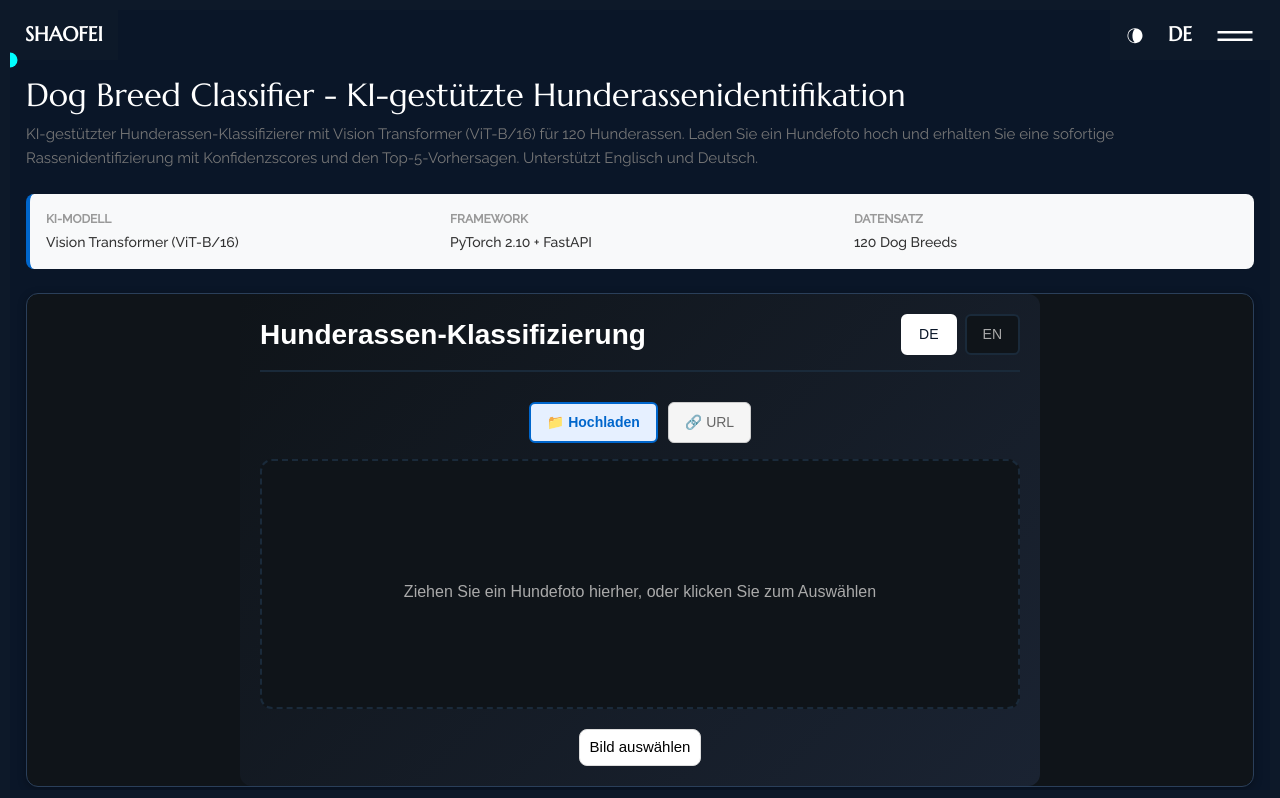
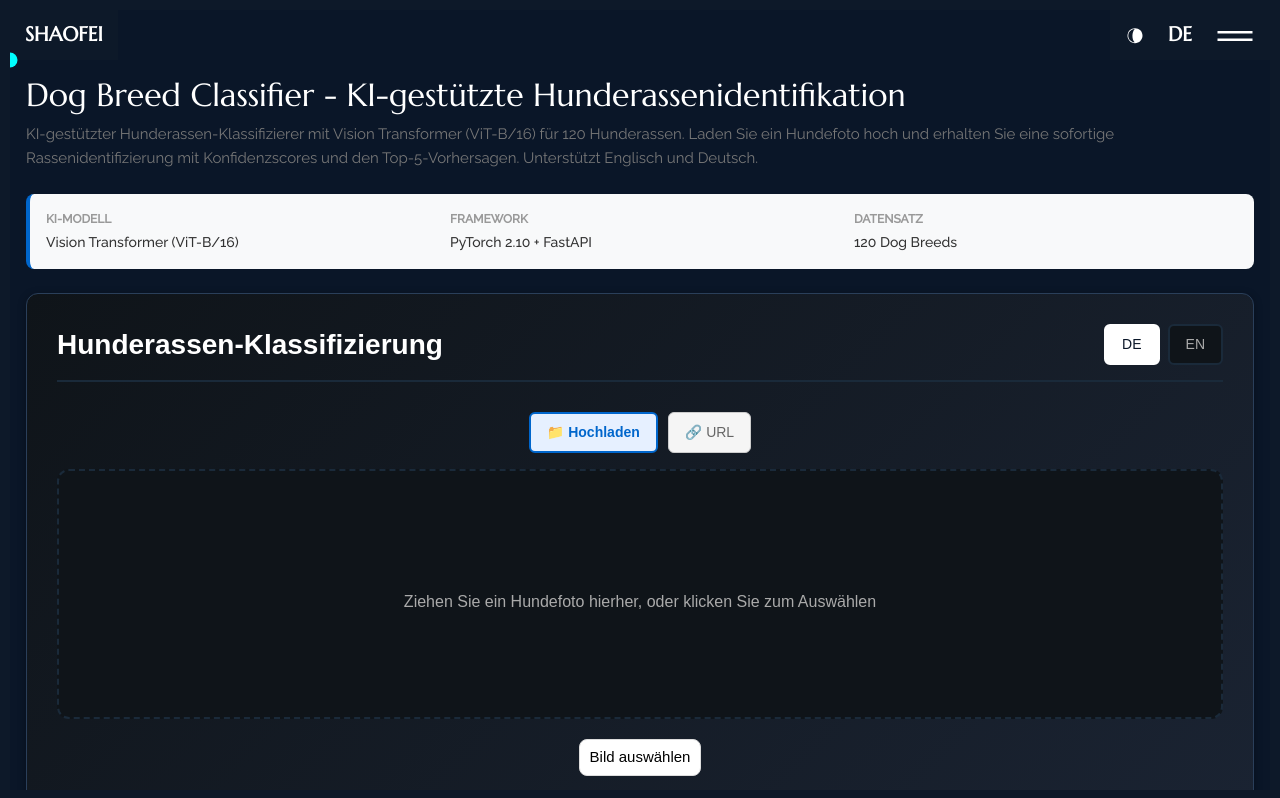
Before and after one commit to shaofei-liu/portfolio, a React (Create React App) app: page /portfolio/project2 in a window 1280 px wide. Shown: the top 798 px of the page. Built offline with nearby package versions, Linux system fonts and the light colour scheme.

Commit message:
Fix: Apply gradient background to outer Container wrapper for Project 2 to display full gradient

```diff
--- a/src/components/DogBreedClassifier.css
+++ b/src/components/DogBreedClassifier.css
@@ -1,10 +1,10 @@
 .dog-breed-classifier-container {
   width: 100%;
-  max-width: 800px;
-  margin: 0 auto;
-  padding: 20px;
-  background: linear-gradient(135deg, #0f1419 0%, #1a2332 100%);
-  border-radius: 12px;
+  max-width: 100%;
+  margin: 0;
+  padding: 30px;
+  background: transparent;
+  border-radius: 0;
   color: #fff;
   font-family: "Poppins", sans-serif;
 }
--- a/src/pages/portfolio/ProjectView.js
+++ b/src/pages/portfolio/ProjectView.js
@@ -236,7 +236,7 @@ export default function ProjectView() {
           border: "1px solid #2a3f5a",
           borderRadius: "12px",
           overflow: "hidden",
-          backgroundColor: "#0f1419",
+          background: "linear-gradient(135deg, #0f1419 0%, #1a2332 100%)",
           boxShadow: "0 2px 8px rgba(0, 0, 0, 0.3)"
         }}>
           <DogBreedClassifier />
```
